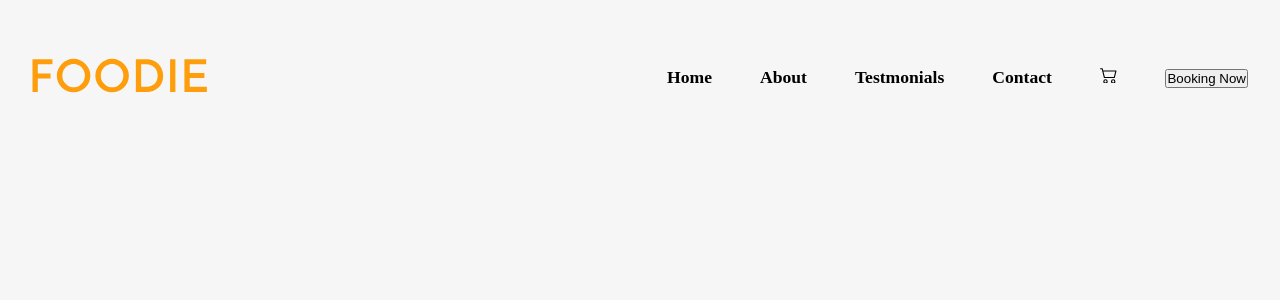
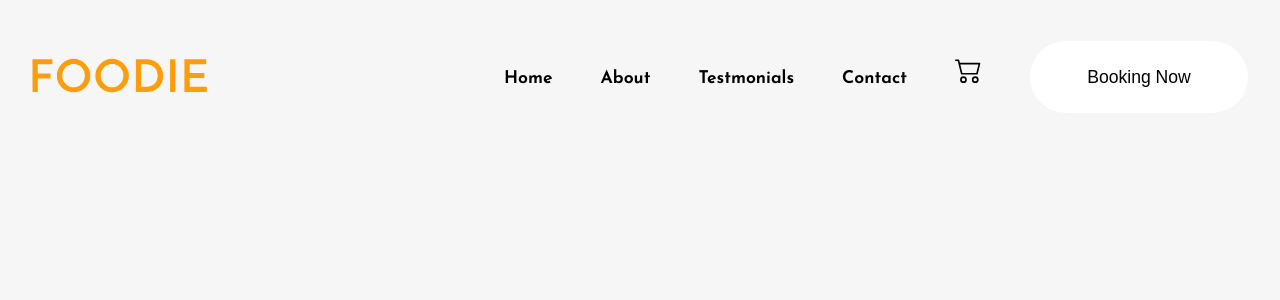
Before and after one commit to fawziaruma/resturant_page, a React (Vite) app: page / in a window 1280 px wide. Shown: the top 300 px of the page. Built offline with nearby package versions, Linux system fonts and the light colour scheme.

Commit message:
second commit

```diff
--- a/index.html
+++ b/index.html
@@ -5,10 +5,9 @@
     <link rel="icon" type="image/svg+xml" href="/vite.svg" />
     <meta name="viewport" content="width=device-width, initial-scale=1.0" />
     <title>food-park</title>
-    <link
-  rel="stylesheet"
-  href="https://fonts.googleapis.com/icon?family=Material+Icons"
-/>
+    <link rel="preconnect" href="https://fonts.googleapis.com">
+    <link rel="preconnect" href="https://fonts.gstatic.com" crossorigin>
+    <link href="https://fonts.googleapis.com/css2?family=Reem+Kufi:wght@400;500;600;700&display=swap" rel="stylesheet">
 
   </head>
   <body>
--- a/src/App.css
+++ b/src/App.css
@@ -38,7 +38,55 @@ nav{
   color: black;
   font-size: 1.1rem;
   font-weight: 600;
+  font-family: Reem Kufi;
 }
+.navabar-menu-container{
+  display: none;
+}
+.primary-button{
+  background-color: white;
+  outline: none;
+  border: none;
+  cursor: pointer;
+  width: 218px;
+  height: 72px;
+  border-radius: 72px;
+  padding: 28px, 30px, 28px, 30px;
+  transition: 0.2s;
+  font-size: 1.1rem;
+}
+.primary-button:hover{
+  background-color: rgb(234,234,234);
+}
+.navbar-cart-button{
+  font-size: 27px;
+}
+/* responsive menu */
+
+@media (max-width: 1000px){
+  .navbar-link-container a{
+    margin-left: 1rem;
+    font-size: 1rem;
+  }
+  /* .priamry-buton */
+
+}
+@media (max-width: 800px){
+  .nav-logo-container{
+
+   max-width: 140px ;
+
+  }
+  .navbar-link-container{
+    display: none;
+
+  }
+  .navabar-menu-container{
+    display: flex;
+  }
+
+}
+
 
 
 .logo {
--- a/src/Component/Navbar.jsx
+++ b/src/Component/Navbar.jsx
@@ -6,6 +6,17 @@ import  InfoIcon  from "@mui/icons-material/Info";
 import  CommentRoundedIcon   from "@mui/icons-material/CommentRounded";
 import  PhoneRoundIcon  from "@mui/icons-material/PhoneRounded";
 import ShoppingCartRoundedIcon from '@mui/icons-material/ShoppingCartRounded';
+import  Drawer  from "@mui/material/Drawer";
+import Box  from "@mui/material/Box";
+
+import { HiOutlineBars3 } from 'react-icons/hi2'
+import  List  from "@mui/material/List";
+import  ListItem  from "@mui/material/ListItem";
+import  ListItemButton  from "@mui/material/ListItemButton";
+import ListItemIcon  from "@mui/material/ListItemIcon";
+import  ListItemText   from "@mui/material/ListItemText";
+import  Divider  from "@mui/material/Divider";
+
 
 
 
@@ -48,6 +59,31 @@ const Navbar = () => {
     </a>
     <button className="primary-button" >Booking Now</button>
 </div>
+<div className="navabar-menu-container">
+<HiOutlineBars3 onClick={()=> setOpenMenu(true) } />
+</div>
+<Drawer open={openMenu} onClose={()=> setOpenMenu(false)} anchor="right">
+    <Box
+    sx={{width:250}}
+    role="presentation"
+    onClick={ () => setOpenMenu(false) }
+    onKeyDown={() => setOpenMenu(false) }
+    >
+      <List>
+        {menuOptions.map((item) => (
+          <ListItem key={item.text} disablePadding >
+          <ListItemButton>
+              <ListItemIcon> {  item.icon }</ListItemIcon>
+              <ListItemText primary={ item.text } />
+          </ListItemButton>
+          </ListItem>
+        )) }
+      </List>
+      <Divider/>
+
+    </Box>
+</Drawer>
+
 
 
     </nav>
```
